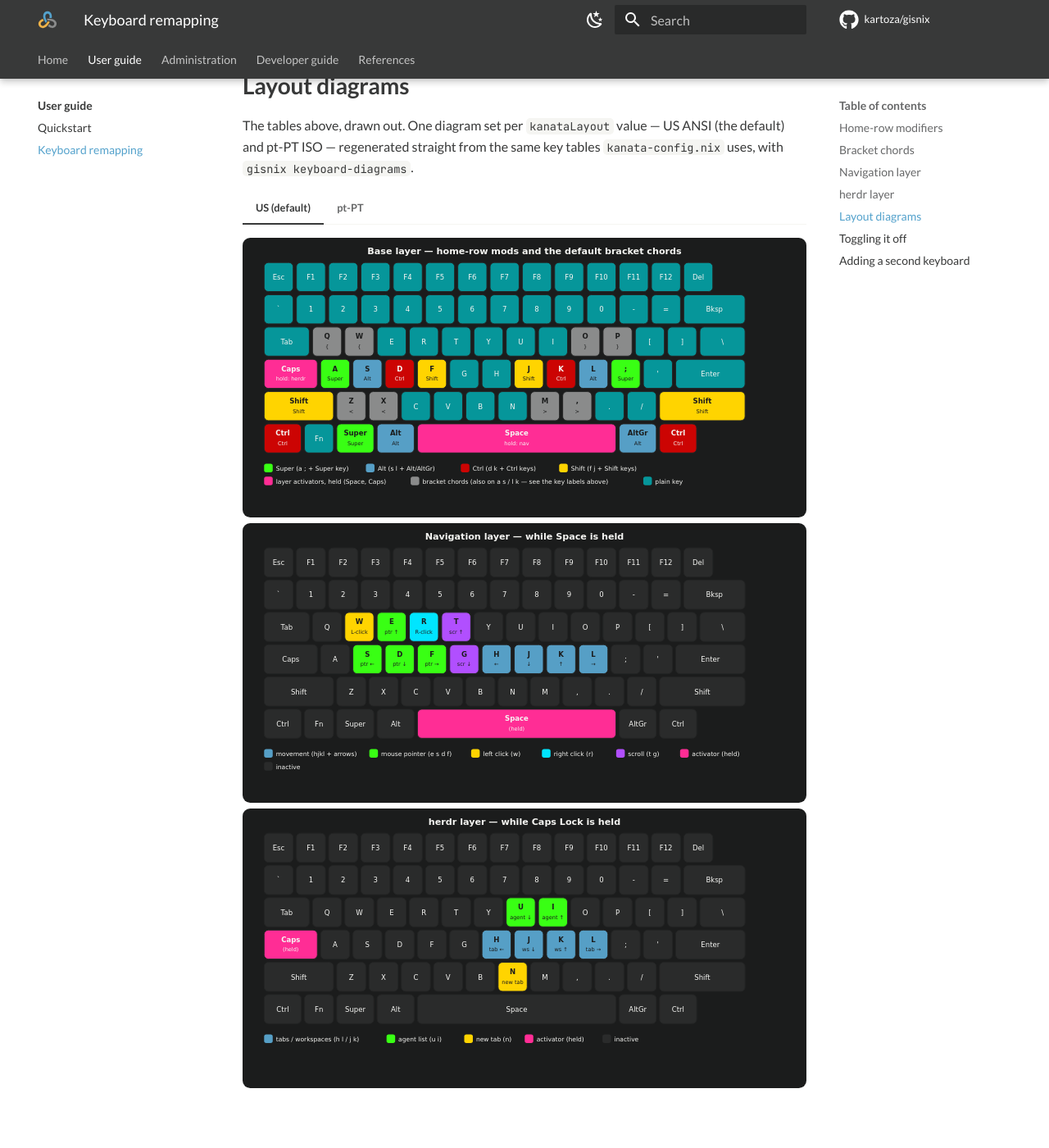
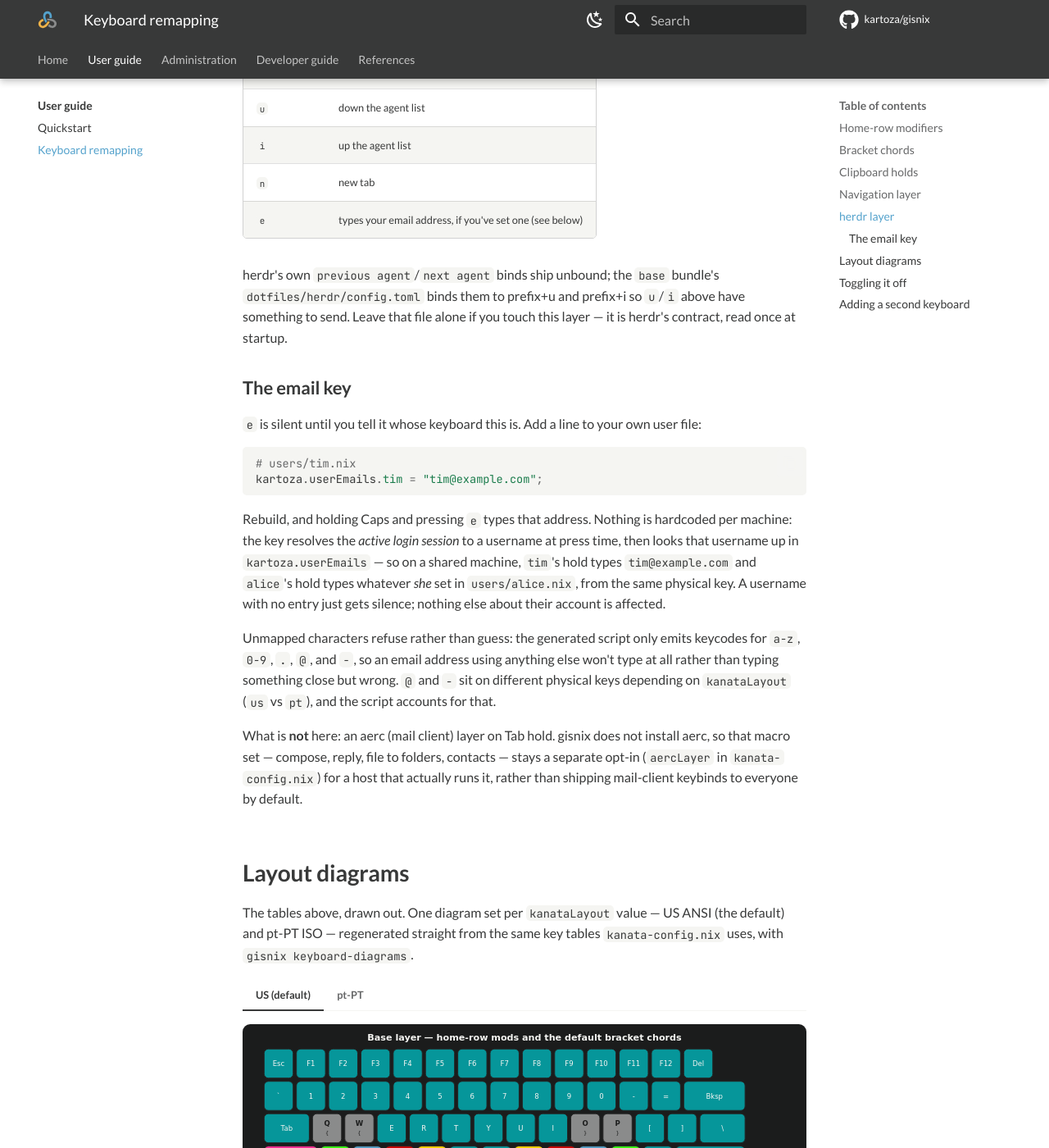
Before and after one commit to kartoza/gisnix, an MkDocs documentation site: the page built from docs/user/keyboard.md, in a window 1280 px wide and 1400 px high, scrolled down 3756 px. Shown: the whole window at 82% size. Built offline with MkDocs 1.6.1 and Material for MkDocs 9.7.7, drawn with Linux system fonts in a browser that asks for light colours; comment, search, counter and statistics services are not loaded; some of the changed text lies outside the part shown.

Commit message:
fix(kanata): ship clipboard holds by default, make the email macro generic
Two more pieces of "the kanata config should be provisioned to all users"
had quietly not shipped:

- clipboardHolds stayed at its `? false` default — kanata-keyboard.nix
  never turned it on, so hold-x/c/v-for-cut/copy/paste didn't exist despite
  being purely mechanical (no per-user data involved, same category as the
  bracket chords and herdr layer already fixed). Now on by default.

- The email macro (herdr layer's `e` key) genuinely couldn't ship as-is —
  the private fleet's script hardcodes a company email domain and a
  specific username mapping, which has no business in a public repo. But
  the mechanism itself is meant to be generic: each user states their OWN
  address in their OWN file, and the active session is resolved to a
  username at press time (kanata's config is baked at build time; who's
  logged in is not).

  New kanata-email.nix declares `kartoza.userEmails` (attrsOf str) and
  generates the lookup script's case statement from it — a user sets
  `kartoza.userEmails.tim = "tim@example.com";` in their own users/tim.nix
  and the macro starts working for them specifically. Nobody has one set
  by default, so the generated script's case statement is empty and every
  press refuses (prints the empty list) until a user opts in. Same
  refuse-rather-than-guess character handling as the original: only
  a-z/0-9/./@/- become keycodes, everything else stays silent rather than
  typing something close but wrong.

  kanata-keyboard.nix wires the generated script in and adds
  `danger-enable-cmd yes` to the instance's defcfg only once at least one
  user has actually set an email — a fresh install with nobody opted in
  carries no extra capability.

- docs/user/keyboard.md: new "Clipboard holds" section; herdr section
  gained the email key's row and a worked example of setting it. Herdr
  diagrams gained the (opt-in, inert-by-default) email key.

Verified: bash -n and a manual character-by-character replay of the
generated script's logic (both figured out independently of the Nix
string-templating, since this sandbox has no nix daemon to eval the full
module) confirm correct output for both layouts; nix-instantiate --parse
clean on every edited/new .nix file; mkdocs build --strict clean; gitleaks
clean; no real usernames or domains introduced.

````diff
--- a/docs/scripts/generate-keyboard-diagrams.py
+++ b/docs/scripts/generate-keyboard-diagrams.py
@@ -219,18 +219,21 @@
             "h": BLUE, "j": BLUE, "k": BLUE, "l": BLUE,
             "u": GREEN, "i": GREEN,
             "n": AMBER,
+            "e": GRAY,
             **{k: PINK for k in held},
         },
         "sublabels": {
             "h": "tab ←", "l": "tab →", "j": "ws ↓", "k": "ws ↑",
             "u": "agent ↓", "i": "agent ↑",
             "n": "new tab",
+            "e": "email (opt-in)",
             **{k: "(held)" for k in held},
         },
         "legend": [
             (BLUE, "tabs / workspaces (h l / j k)"),
             (GREEN, "agent list (u i)"),
             (AMBER, "new tab (n)"),
+            (GRAY, "email — silent until kartoza.userEmails is set (e)"),
             (PINK, "activator (held)"),
             (DARK, "inactive"),
         ],
--- a/docs/user/keyboard.md
+++ b/docs/user/keyboard.md
@@ -66,6 +66,24 @@
 someone. Pass your own `expansionsFile` to `kanata-config.nix` if you want
 that; nothing here builds it for you.
 
+## Clipboard holds
+
+Hold `x`, `c`, or `v` instead of tapping it and you get cut, copy, or
+paste. This ships on by default. Tap the letter as normal and nothing
+changes; the hold is the whole feature.
+
+| Key | Tap | Hold |
+|---|---|---|
+| `x` | x | Ctrl+X (cut) |
+| `c` | c | Ctrl+C (copy) |
+| `v` | v | Ctrl+Shift+V (paste) |
+
+Paste is Ctrl+Shift+V rather than the more usual Ctrl+V on purpose — it
+works in a terminal, where plain Ctrl+V does not. Cut and copy stay at
+their ordinary bindings, so holding `c` in a terminal sends SIGINT via
+Ctrl+C exactly as tapping Ctrl+C always did; the asymmetry is deliberate,
+not a bug.
+
 ## Navigation layer
 
 Hold Space or the Menu key (to the left of the right Ctrl key on most
@@ -108,11 +126,36 @@
 | `u` | down the agent list |
 | `i` | up the agent list |
 | `n` | new tab |
+| `e` | types your email address, if you've set one (see below) |
 
 herdr's own `previous agent`/`next agent` binds ship unbound; the `base`
 bundle's `dotfiles/herdr/config.toml` binds them to prefix+u and prefix+i
 so `u`/`i` above have something to send. Leave that file alone if you
 touch this layer — it is herdr's contract, read once at startup.
+
+### The email key
+
+`e` is silent until you tell it whose keyboard this is. Add a line to your
+own user file:
+
+```nix
+# users/tim.nix
+kartoza.userEmails.tim = "tim@example.com";
+```
+
+Rebuild, and holding Caps and pressing `e` types that address. Nothing is
+hardcoded per machine: the key resolves the *active login session* to a
+username at press time, then looks that username up in
+`kartoza.userEmails` — so on a shared machine, `tim`'s hold types
+`tim@example.com` and `alice`'s hold types whatever *she* set in
+`users/alice.nix`, from the same physical key. A username with no entry
+just gets silence; nothing else about their account is affected.
+
+Unmapped characters refuse rather than guess: the generated script only
+emits keycodes for `a-z`, `0-9`, `.`, `@`, and `-`, so an email address
+using anything else won't type at all rather than typing something close
+but wrong. `@` and `-` sit on different physical keys depending on
+`kanataLayout` (`us` vs `pt`), and the script accounts for that.
 
 What is **not** here: an aerc (mail client) layer on Tab hold. gisnix does
 not install aerc, so that macro set — compose, reply, file to folders,
````
Also changed, not shown: docs/assets/keyboards/pt-keyboard-herdr-layer.svg, docs/assets/keyboards/us-keyboard-herdr-layer.svg, 4 other files.
